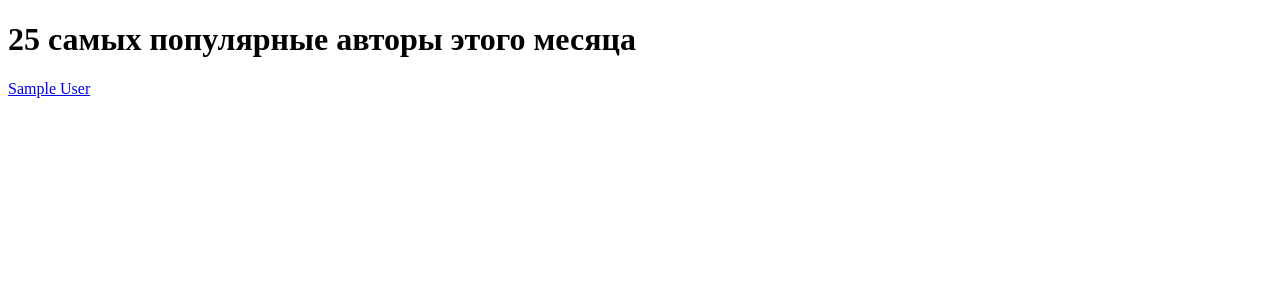
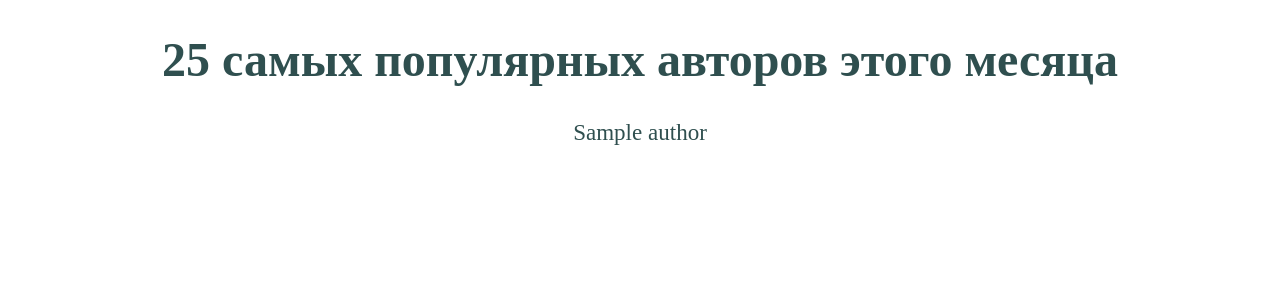
Before and after one commit to AzaliyaKh/poem, a Flask app: template templates/best_authors.html in a window 1280 px wide. Shown: the top 300 px of the page. Run offline with Flask 3, Linux system fonts and the light colour scheme; the template is opened without the code that fills it: most values are stand-ins (such as "Sample title", 1, 10 or a date in 2020).

Commit message:
Отредаченный authors.html, best_authors.html

```diff
--- a/templates/best_authors.html
+++ b/templates/best_authors.html
@@ -1,13 +1,37 @@
 <!DOCTYPE html>
 <html lang="en">
 <head>
+    <style>
+    h1 {
+        color: DarkSlateGrey;
+        font-family: montserrat;
+        font-size: 300%;
+        display: flex;
+        justify-content: center;
+      }
+    p {
+        color: DarkSlateGrey;
+        font-family: montserrat;
+        font-size: 120%;
+        display: flex;
+        justify-content: center;
+    }
+    a {
+        color: DarkSlateGrey;
+        font-family: montserrat;
+        font-size: 120%;
+        display: flex;
+        justify-content: center;
+        text-decoration: none;
+    }
+    </style>
     <meta charset="UTF-8">
     <title>Топ авторов месяца</title>
 </head>
 <body>
-    <h1>25 самых популярные авторы этого месяца</h1>
+    <h1>25 самых популярных авторов этого месяца</h1>
     {% for author in authors %}
-       <p><a href="/avtor/{{ author }}">{{ author }}</a></p>
+       <p><a href="/{{ author.id }}">{{ author.name }}</a></p>
     {% endfor %}
 </body>
 </html>
```
Also changed, not shown: templates/authors.html (+25 -4 lines).
